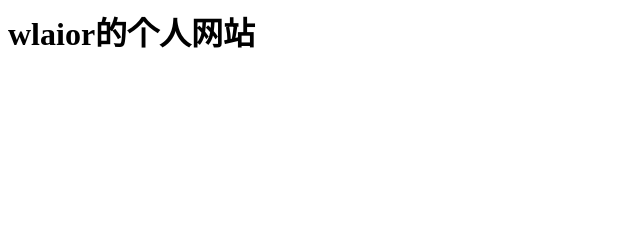
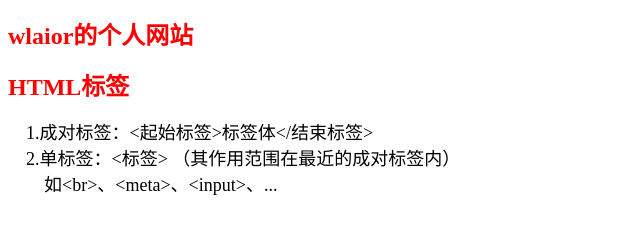
Before and after one commit to wlaior/learning-notes, a plain HTML site: page index.html in a window 1280 px wide. Shown: the whole page, without its empty margins (0-640 px from the left). Drawn offline with Linux system fonts and the light colour scheme.

Commit message:
Update index.html

```diff
--- a/index.html
+++ b/index.html
@@ -1 +1,23 @@
-<h1>wlaior的个人网站</h1>
+<!DOCTYPE html>
+<html lang="zh-CN">
+
+<head>
+	<meta charset="UTF-8">
+	<title>wlaior的个人网站</title>
+	<style>
+		h1{color:red; font-size:24px}
+		.content1{color:black; font-size:18px}
+	</style>
+</head>
+
+<body>
+  <h1>wlaior的个人网站</h1>
+	<h1>HTML标签</h1>
+	<div class="content1">&nbsp;&nbsp;&nbsp;&nbsp;1.成对标签：&lt;起始标签&gt;标签体&lt;/结束标签&gt;<br>
+		&nbsp;&nbsp;&nbsp;&nbsp;2.单标签：&lt;标签&gt; （其作用范围在最近的成对标签内）<br>
+		&nbsp;&nbsp;&nbsp;&nbsp;&nbsp;&nbsp;&nbsp;&nbsp;如&lt;br&gt;、&lt;meta&gt;、&lt;input&gt;、...
+	</div>
+
+
+</body>
+</html>
```
